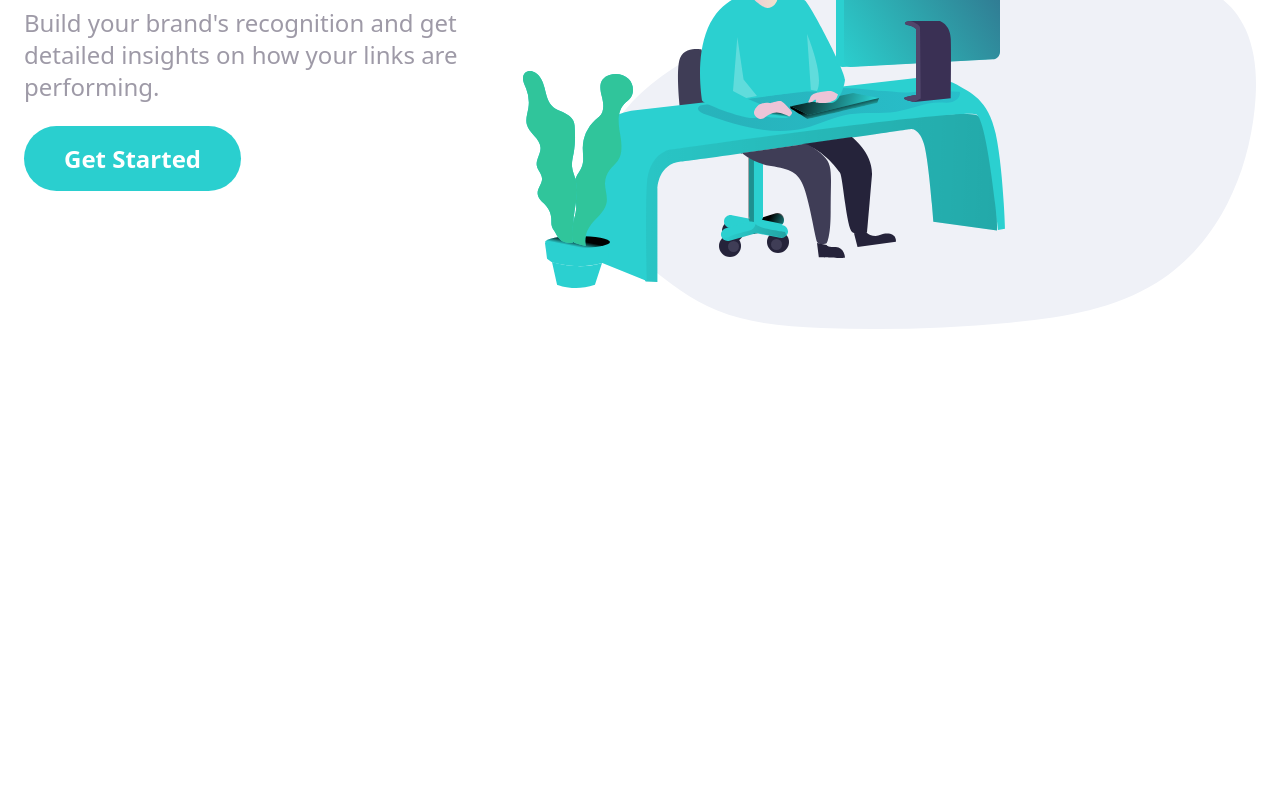
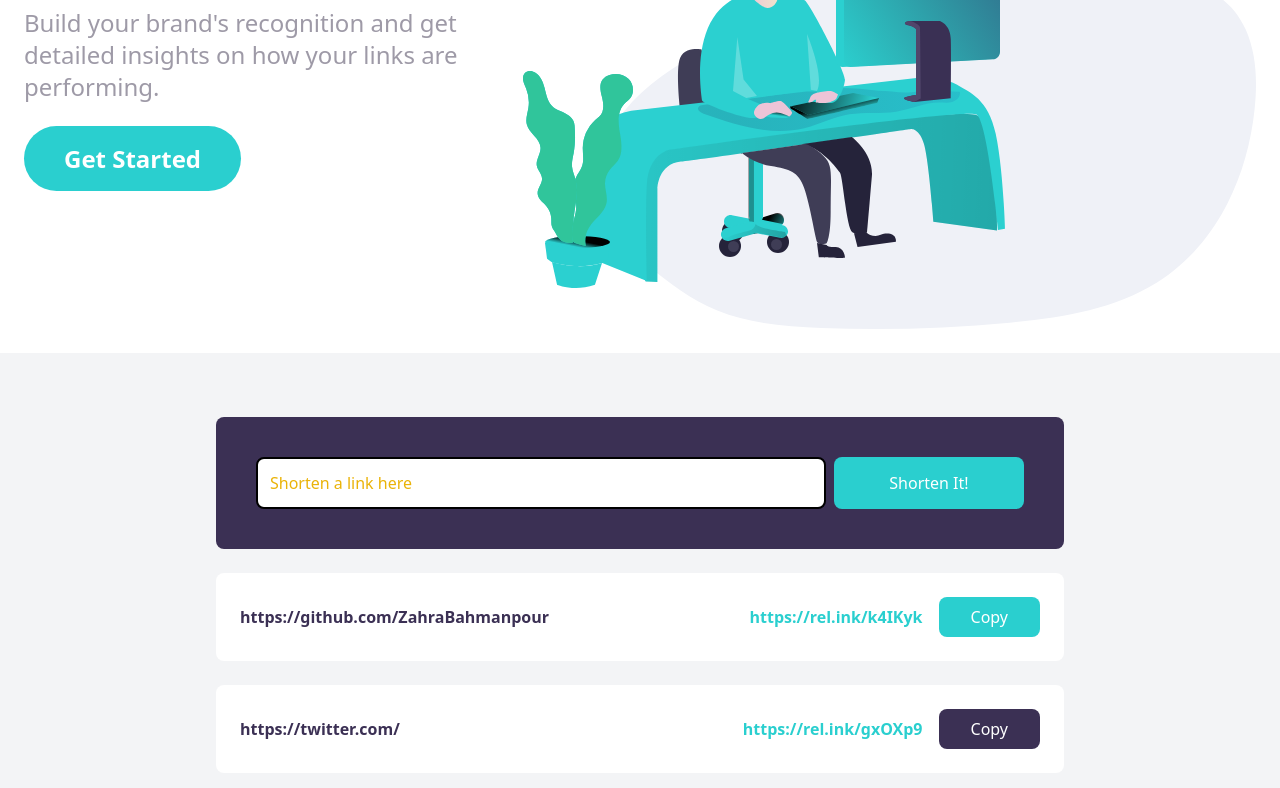
Before and after one commit to ZahraBahmanpour/shortly-tailwind, a website: page src/index.html in a window 1280 px wide. Shown: the part 306-1094 px from the top of the page. Before the commit the page ends 800 px from the top, so only its background shows below. Drawn offline with Linux system fonts and the light colour scheme.

Commit message:
implement shorten section

```diff
--- a/src/index.html
+++ b/src/index.html
@@ -49,5 +49,66 @@
         <img src="images/illustration-working.svg" alt="" />
       </div>
     </section>
+
+    <!-- Shorten Section -->
+    <section id="shorten" class="bg-lightGray">
+      <!-- Shorten Container -->
+      <div class="mx-auto max-w-4xl space-y-6 p-6">
+        <!-- Form -->
+        <form
+          id="link-form"
+          class="mt-10 flex w-full rounded-lg bg-darkViolet p-10 gap-x-2"
+        >
+          <input
+            type="text"
+            class="w-3/4 rounded-lg border-2 p-3 placeholder-yellow-500 focus:outline-none"
+            placeholder="Shorten a link here"
+            id="link-input"
+          />
+
+          <button
+            class="w-1/4 rounded-lg bg-cyan p-3 text-white hover:bg-cyanLight focus:outline-none"
+          >
+            Shorten It!
+          </button>
+        </form>
+
+        <!-- Link 1 -->
+        <div
+          class="flex w-full items-center justify-between rounded-lg bg-white p-6"
+        >
+          <p class="text-left font-bold text-darkViolet">
+            https://github.com/ZahraBahmanpour
+          </p>
+
+          <div class="flex items-center justify-end space-x-4">
+            <div class="font-bold text-cyan">https://rel.ink/k4IKyk</div>
+            <button
+              class="rounded-lg bg-cyan p-2 px-8 text-white hover:opacity-70 focus:outline-none"
+            >
+              Copy
+            </button>
+          </div>
+        </div>
+
+        <!-- Link 2 -->
+        <div
+          class="flex w-full items-center justify-between rounded-lg bg-white p-6"
+        >
+          <p class="text-left font-bold text-darkViolet">
+            https://twitter.com/
+          </p>
+
+          <div class="flex items-center justify-end space-x-4">
+            <div class="font-bold text-cyan">https://rel.ink/gxOXp9</div>
+            <button
+              class="rounded-lg bg-darkViolet p-2 px-8 text-white hover:opacity-70 focus:outline-none"
+            >
+              Copy
+            </button>
+          </div>
+        </div>
+      </div>
+    </section>
   </body>
 </html>
--- a/tailwind.config.js
+++ b/tailwind.config.js
@@ -5,7 +5,9 @@ module.exports = {
     extend: {
       colors: {
         gray: "	#9e9aa7",
+        lightGray: "	#F3F4F6",
         cyan: "	#2acfcf",
+        darkViolet: "	#3b3054",
       },
     },
   },
```
Also changed, not shown: src/output.css.
